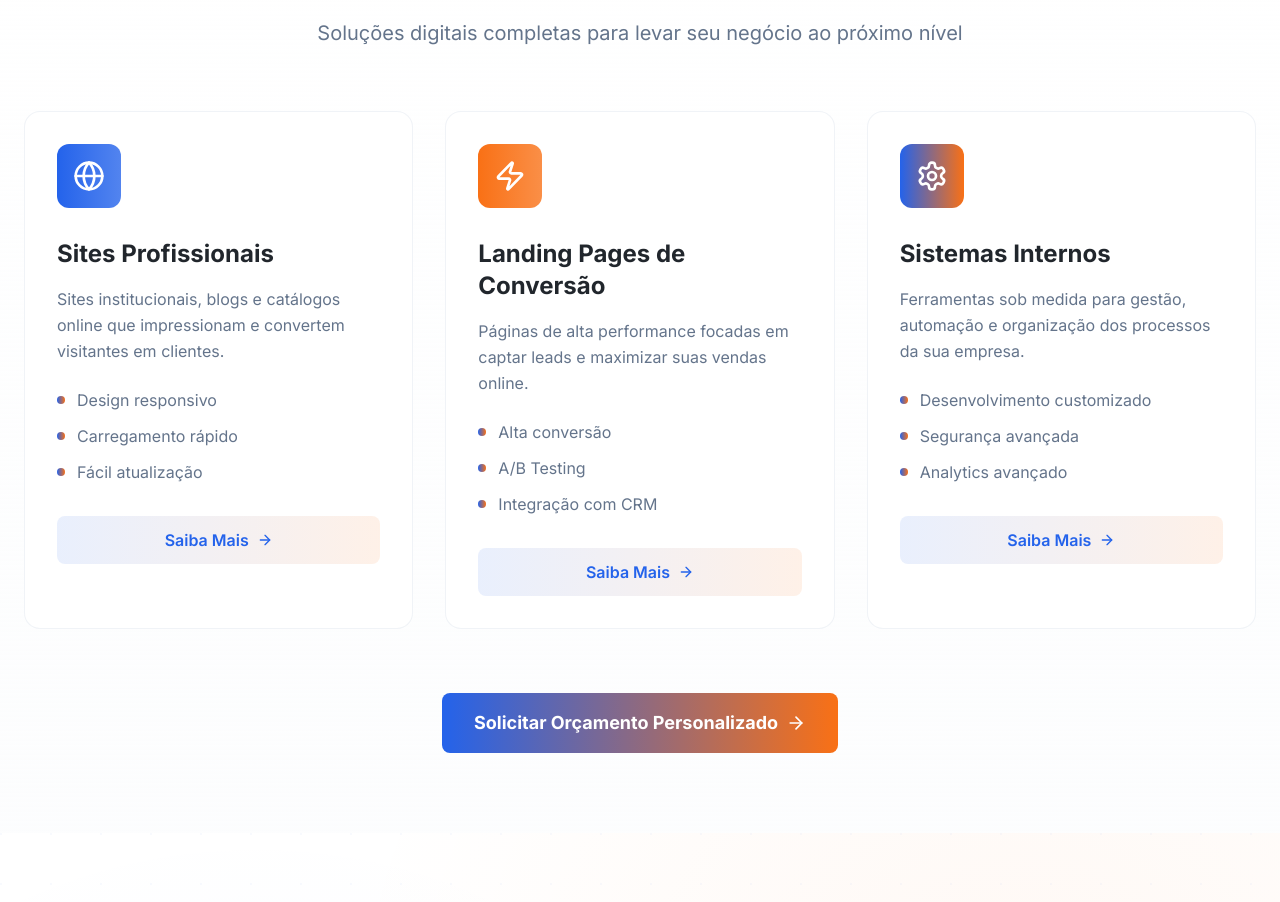
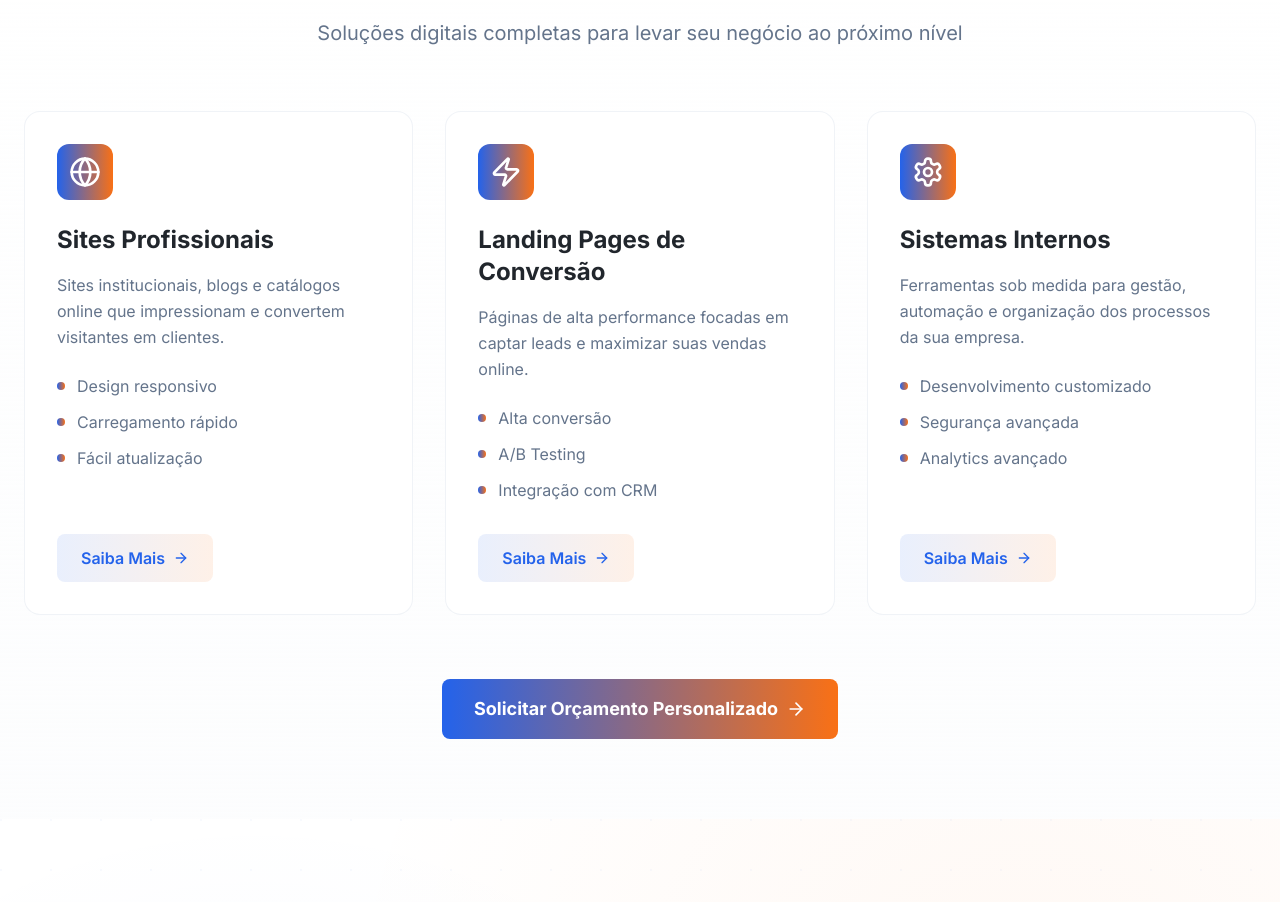
Before and after one commit to helenomatoss/webgest-site, a React (Vite) app: page / in a window 1280 px wide. Shown: the part 1844-2746 px from the top of the page. Built offline with nearby package versions, Linux system fonts and the light colour scheme; the HTML template or start-up script is replaced by a standard one.

Commit message:
feat(services): padronizar gradiente dos ícones e alinhar botões 'Saiba Mais'

```diff
--- a/src/components/Services.tsx
+++ b/src/components/Services.tsx
@@ -11,7 +11,6 @@ export function Services() {
         "Carregamento rápido",
         "Fácil atualização"
       ],
-      color: "from-primary to-primary-light"
     },
     {
       icon: Zap,
@@ -22,7 +21,6 @@ export function Services() {
         "A/B Testing",
         "Integração com CRM"
       ],
-      color: "from-webgest-orange to-webgest-orange-light"
     },
     {
       icon: Settings,
@@ -33,7 +31,6 @@ export function Services() {
         "Segurança avançada",
         "Analytics avançado"
       ],
-      color: "from-primary to-webgest-orange"
     }
   ];
 
@@ -50,15 +47,15 @@ export function Services() {
         </div>
 
         <div className="grid grid-cols-1 md:grid-cols-3 gap-8 max-w-7xl mx-auto">
-          {services.map((service, index) => {
+          {services.map((service) => {
             const Icon = service.icon;
             return (
               <div
                 key={service.title}
-                className="bg-card rounded-2xl p-8 border border-border/50 hover:border-primary/30 transition-all duration-500 hover:-translate-y-2 hover:shadow-xl group"
+                className="bg-card rounded-2xl p-8 border border-border/50 hover:border-primary/30 transition-all duration-500 hover:-translate-y-2 hover:shadow-xl group flex flex-col h-full"
               >
                 {/* Icon */}
-                <div className={`bg-gradient-to-r ${service.color} p-4 rounded-xl inline-block mb-6 group-hover:scale-110 transition-transform duration-300`}>
+                <div className="inline-flex h-14 w-14 items-center justify-center rounded-xl bg-gradient-to-r from-primary to-webgest-orange mb-6 group-hover:scale-110 transition-transform duration-300">
                   <Icon className="h-8 w-8 text-white" />
                 </div>
 
@@ -81,7 +78,7 @@ export function Services() {
                 </ul>
 
                 {/* CTA Button */}
-                <button className="w-full bg-gradient-to-r from-primary/10 to-webgest-orange/10 text-primary font-semibold py-3 px-6 rounded-lg hover:from-primary hover:to-webgest-orange hover:text-white transition-all duration-300 flex items-center justify-center gap-2 group-hover:scale-105">
+                <button className="mt-auto w-full self-start md:w-auto bg-gradient-to-r from-primary/10 to-webgest-orange/10 text-primary font-semibold py-3 px-6 rounded-lg hover:from-primary hover:to-webgest-orange hover:text-white transition-all duration-300 flex items-center justify-center gap-2 group-hover:scale-105">
                   Saiba Mais
                   <ArrowRight className="h-4 w-4 group-hover:translate-x-1 transition-transform" />
                 </button>
```
